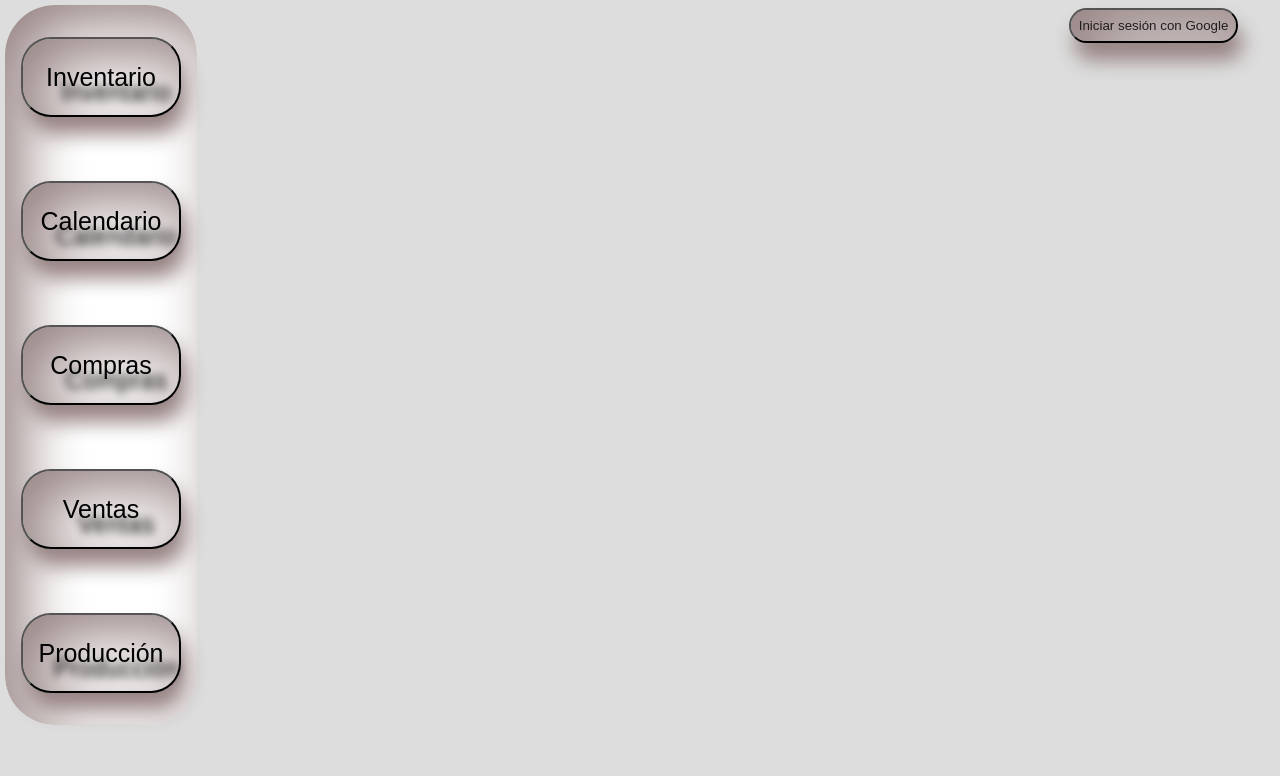
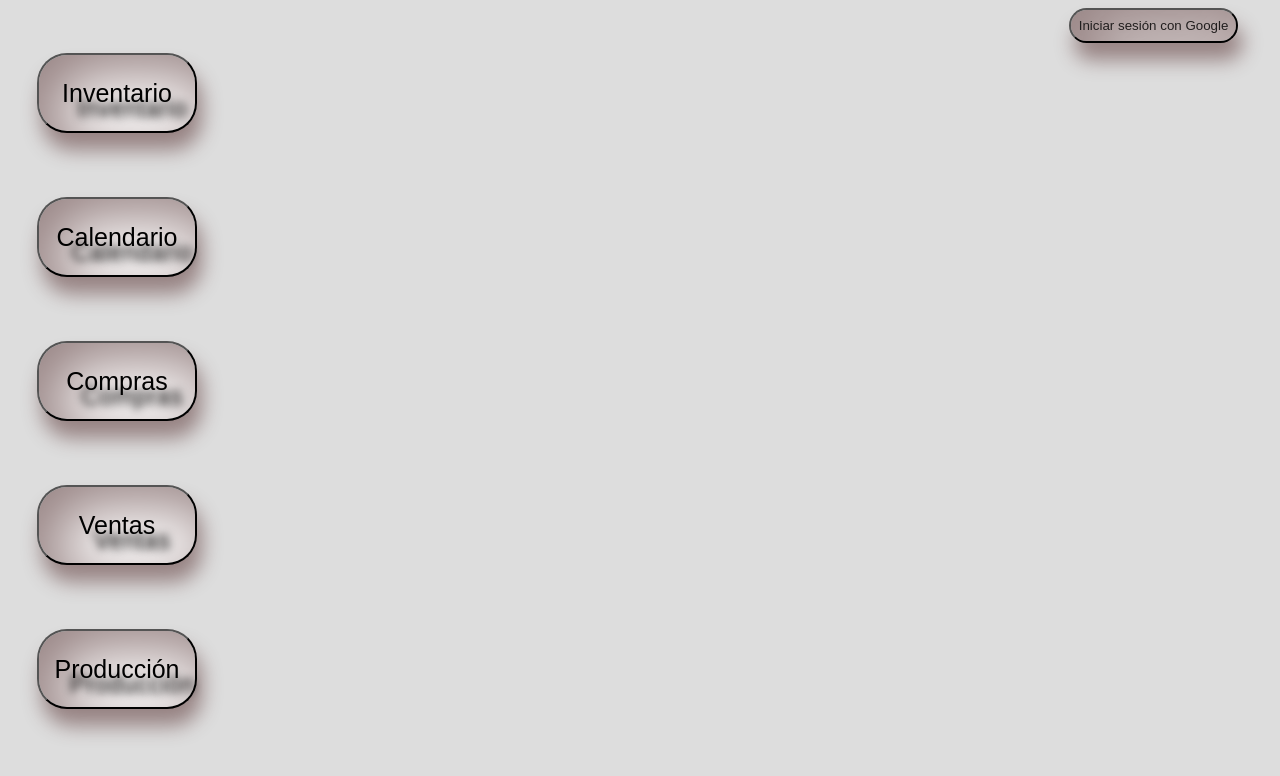
Before and after one commit to ManzCoder-js/megabillaresSCP, a Next.js app: page /Dashboard in a window 1280 px wide. Shown: the top 776 px of the page. Built offline with nearby package versions, Linux system fonts and the light colour scheme; no server answers.

Commit message:
modificados:     src/app/components/Invent.jsx 	modificados:     src/app/estilos/Inventario.module.css 	modificados:     src/app/estilos/Sidebar.module.css

```diff
--- a/src/app/components/Invent.jsx
+++ b/src/app/components/Invent.jsx
@@ -113,9 +113,9 @@ const InventoryApp = () => {
       <div className={styles.ItemCard}>
         {inventory.map((item, index) => (
           <li key={index} className={styles.ItemCont}>
-            <p>Material:<br/>{item.name}</p>
-            <p>Categoria:<br/>{item.category}</p>
-            <p>Cantidad:<br/>{item.quantity}</p>
+            <p>Material:    {item.name}</p>
+            <p>Categoria:     {item.category}</p>
+            <p>Cantidad:    {item.quantity}</p>
             <QRCodeComponent qrCodeValue={`Item: ${item.name} Categoria: ${item.category}`} />
             <button onClick={() => deleteItem(index)}>Eliminar</button>
 
--- a/src/app/estilos/Inventario.module.css
+++ b/src/app/estilos/Inventario.module.css
@@ -8,9 +8,7 @@
 .ContenedorInv {
     width: 100%;
     padding: 1rem;
-    border-radius: 50px;
-    background-color: rgb(221, 221, 221)  }
-
+}
   .ContenedorInv h1 {
     display: flex;
     justify-content: center;
@@ -55,7 +53,6 @@
     display: inline-block;
     word-wrap: break-word;
     overflow-wrap: break-word;
-    box-shadow: inset 20px 20px 60px #978383, inset -20px -20px 60px #ffffff, 5px 17px 20px #978383;
   }
 
   .ItemCont button {
@@ -104,22 +101,18 @@
       display: flex;
       flex-direction: row;
       overflow: scroll;
-      align-items: center;
       width: 100%;
       justify-content: flex-start;
     }
 
     .ItemCont {
       flex-direction: column;
-      align-items: center;
-      justify-content: center;
       margin-left: .1rem;
+      align-items: flex-start;
     }
 
     .ItemCont p {
       margin: .2rem;
-      width: 70%;
-      height: fit-content;
 
     }
 
--- a/src/app/estilos/Sidebar.module.css
+++ b/src/app/estilos/Sidebar.module.css
@@ -1,8 +1,6 @@
 /* Estilos base */
 .Sidebar {
     border-radius: 50px;
-    background: #ffffff;
-    box-shadow: inset 20px 20px 60px #978383, inset -20px -20px 60px #ffffff;
     width: 15%;
     height: 90vh;
     display: flex;
@@ -10,7 +8,8 @@
     flex-wrap: wrap;
     justify-content: space-around;
     align-items: center;
-    margin: 5px;
+    padding: 5px;
+    margin: 1rem;
   }
 
   .opcion {
```
